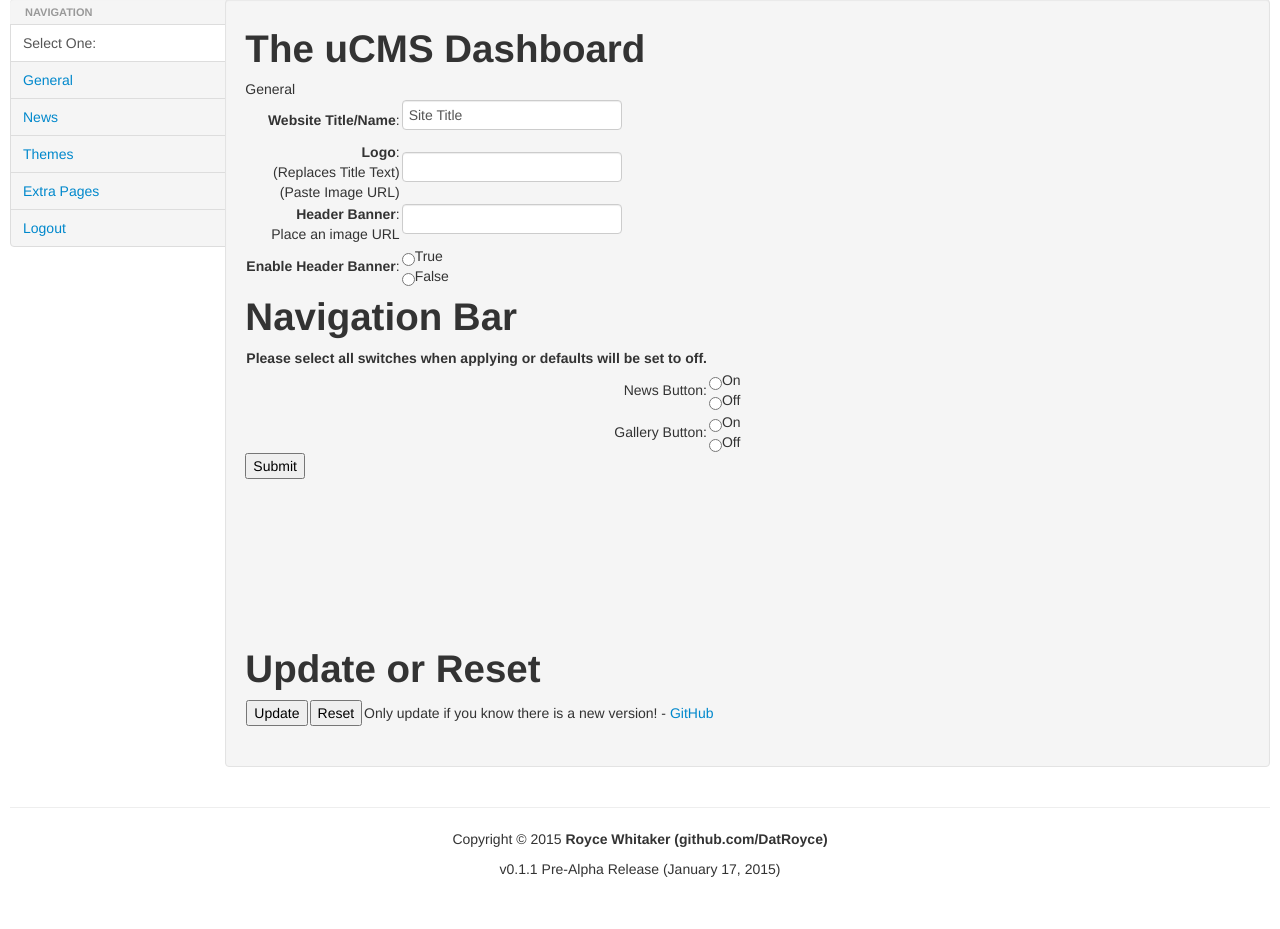
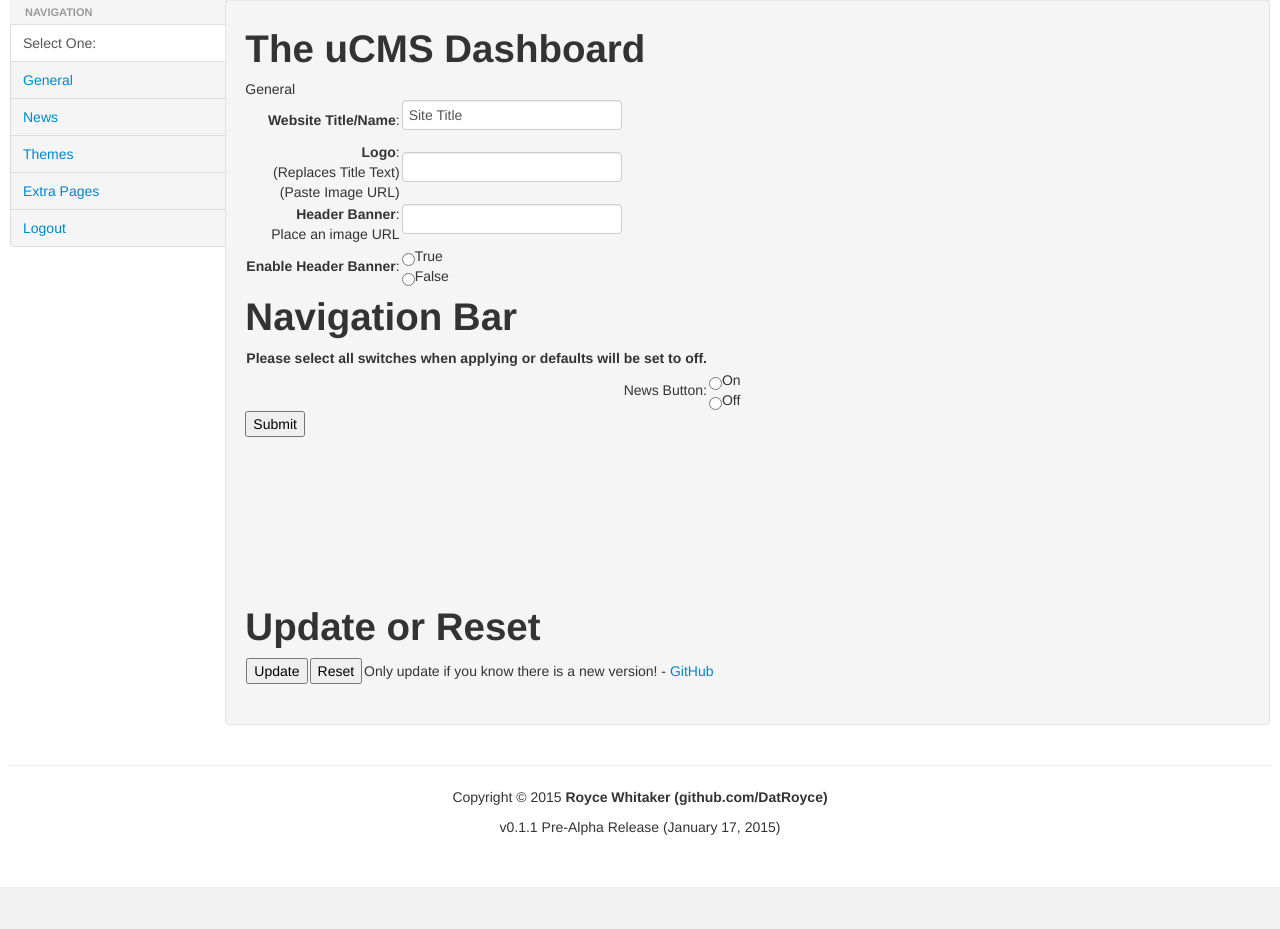
Before and after one commit to lunarcontrol/uCMS, a PHP site: page /function/Admin.php?p=General in a window 1280 px wide. Shown: the part 61-990 px from the top of the page. After the commit the page ends 948 px from the top, so only its background shows below. Run offline with PHP 8.4, Linux system fonts and the light colour scheme; the visitor is signed in with stand-in values (Sample User, id 1).

Commit message:
Added Media Admin Page

```diff
--- a/db.ini
+++ b/db.ini
@@ -4,7 +4,7 @@ logo=""
 sitenamebanner=""
 [firlinks]
 News="News"
-Gallery=""
+
 [themesetting]
 theme="Modern Theme"
 [themes]
--- a/function/Admin.php
+++ b/function/Admin.php
@@ -222,10 +222,6 @@ if (empty($_GET['p'])) {
 			<td align="right">News Button:</td>
 			<td align="left"><input type="radio" name="firlinks[News]" value="News">On<br><input type="radio" name="firlinks[News]" value="">Off</td>
 			</tr>
-			<tr>
-			<td align="right">Gallery Button:</td>
-			<td align="left"><input type="radio" name="firlinks[Gallery]" value="Gallery">On<br><input type="radio" name="firlinks[Gallery]" value="">Off</td>
-			</tr>
 		</table>
 
 		<input type="submit" value="Submit">
@@ -264,11 +260,11 @@ if (empty($_GET['p'])) {
     }
     //
     //Gallery
-    if ($_GET['p'] == 'Gallery') {
+    if ($_GET['p'] == 'Media') {
 
 
 
-		echo '<h2>Home Page Slide Show</h2>';
+		echo '<h2>Home Page Slides</h2>';
 		//upload
 
         if (isset($_FILES['file2'])) {
@@ -299,7 +295,7 @@ if (empty($_GET['p'])) {
         foreach ($files as $file) {
 
 
-            echo '<tr><td>' . $file . '</td><td><a href="./img/HomeSlides/' . $file . '">Download</a></td><td><a href="Admin.php?p=Gallery&Delete2=' . $file . '">Delete</a></td></tr>';
+            echo '<tr><td>' . $file . '</td><td><a href="./img/HomeSlides/' . $file . '">Download</a></td><td><a href="Admin.php?p=Media&Delete2=' . $file . '">Delete</a></td></tr>';
 
 
         }
--- a/function/Home.php
+++ b/function/Home.php
@@ -3,13 +3,15 @@
   <div class="carousel-inner">
       <div class="item active">
 	    <h1><center>Welcome to <?php echo $settings['general']['sitename']; ?></center></h1>
+	    //This looks in db.ini under 'general' and then it graps the data from 'sitename'
 	    <p><?php
 echo $settings['Home']['description'];
 ?></p>
+//This looks in db.ini under 'general' and then it graps the data from 'sitename'
       </div>
 
   <?php
-        $allFiles = scandir('function/img/HomeSlides'); // Or any other directory
+        $allFiles = scandir('function/img/HomeSlides'); // Any Directory will work
         $files    = array_diff($allFiles, array(
             '.',
             '..'
```
